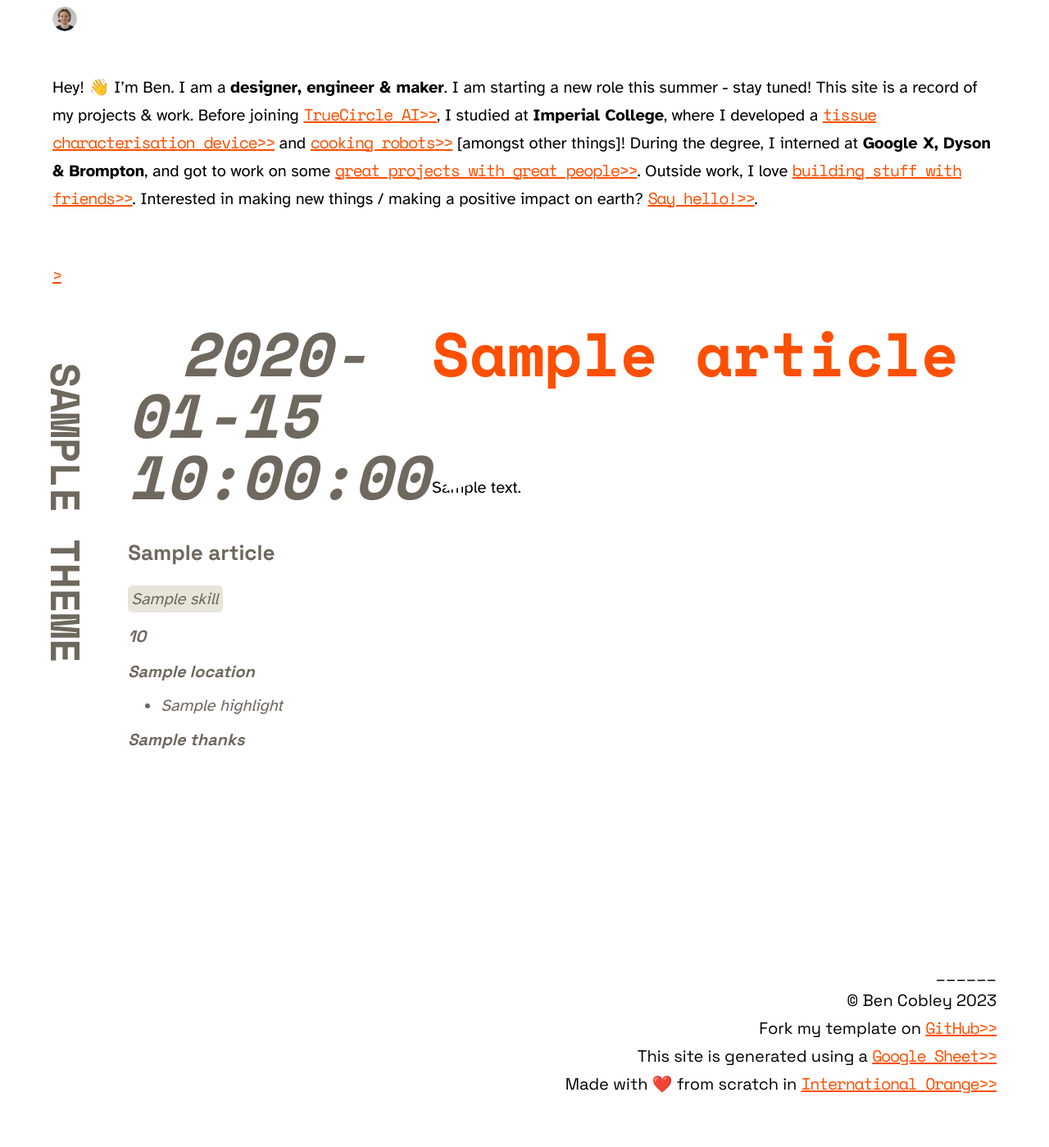
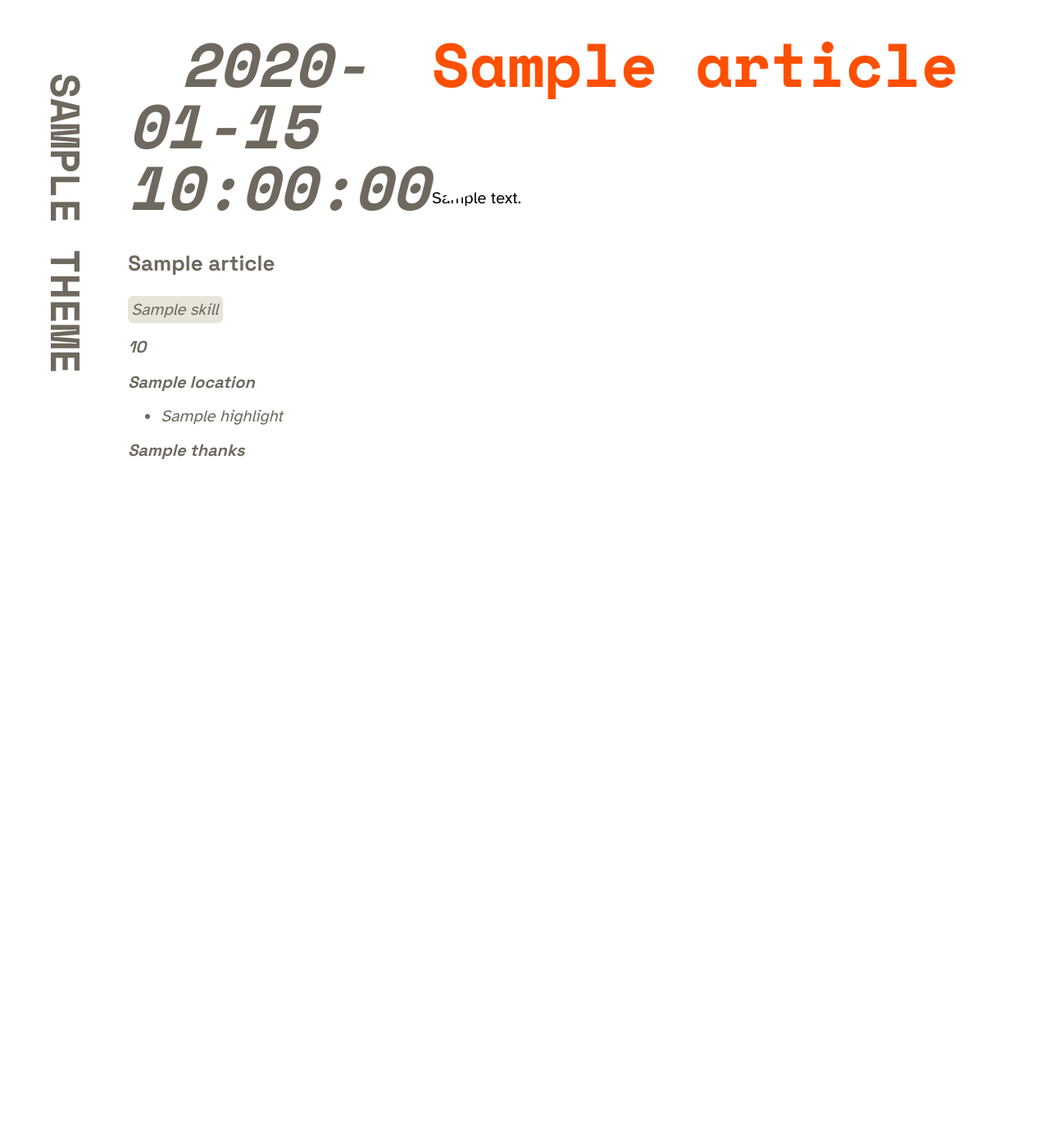
Before and after one commit to bencobley/bencobley.github.io, a Flask app: template templates/timeline.html in a window 1280 px wide. Shown: the whole page at 82% size. After the commit the page ends 560 px from the top, so only its background shows below. Run offline with Flask 3, Linux system fonts and the light colour scheme; the template is opened without the code that fills it: most values are stand-ins (such as "Sample title", 1, 10 or a date in 2020).

Commit message:
Move all content to be dynamically generated

```diff
--- a/templates/timeline.html
+++ b/templates/timeline.html
@@ -3,25 +3,8 @@
 <!-- This timeline.html file extends the base.html file, and is where the timeline content is generated.
   The Jinja2 templating language is used to generate the HTML content from the data in the CSV files. -->
 
-<!-- Homepage -->
-<div class="column" id="Home">
-  <div class="homepage">
-    <div class="me">
-      <a href="https://www.linkedin.com/in/bennetcobley/" target="_blank" rel="noopener noreferrer"><img src="static/img/me.png" /></a>
-    </div>
-    <span class="text">
-      Hey! 👋 I’m Ben. I am a <b>designer, engineer & maker</b>. I am starting a new role this summer - stay tuned! This site is a record of my
-      projects & work. Before joining <a href="#TrueCircle">TrueCircle AI</a>, I studied at <b>Imperial College</b>, where I developed a
-      <a href="#Percussion">tissue characterisation device</a> and <a href="#OnionBot">cooking robots</a> [amongst other things]! During the degree, I
-      interned at <b>Google X, Dyson & Brompton</b>, and got to work on some <a href="#Experience">great projects with great people</a>. Outside work,
-      I love <a href="#Projects">building stuff with friends</a>. Interested in making new things / making a positive impact on earth?
-      <a href="https://www.linkedin.com/in/bennetcobley/" target="_blank" rel="noopener noreferrer">Say hello!</a>.
-    </span>
-    <a href="#Experience" class="homepage-arrow">&#62;</a>
-  </div>
-</div>
+{% for theme, articles in articles_by_theme.items() %}
 
-{% for theme, articles in articles_by_theme.items() %}
 <!-- THEME -->
 <div class="column">
   <div class="row theme-row" id="{{ theme }}">
@@ -55,7 +38,7 @@
         </div>
         <div class="article-body">
           <span class="title">{{ article['title'] }}</span>
-          {% for (media, text) in article['body'] %}
+          {% for (media, text) in article['body'] %} {% if media[0] != "" %}
           <div class="splide">
             <div class="splide__track">
               <ul class="splide__list">
@@ -63,34 +46,13 @@
               </ul>
             </div>
           </div>
+          {% endif %} {% if text[0] != "" %}
           <span class="text">{{ text }}</span>
-          {% endfor %}
+          {% endif %} {% endfor %}
         </div>
       </div>
       {% endfor %}
     </div>
   </div>
+  {% endfor %} {% endblock %}
 </div>
-{% endfor %}
-<!-- Footer -->
-<div class="column" id="End">
-  <div class="footer">
-    <span class="text">
-      ______ <br />
-      &copy; Ben Cobley
-      <script>
-        document.write(new Date().getFullYear());
-      </script>
-      <br />
-      Fork my template on
-      <a href="https://github.com/bencobley/bencobley.github.io">GitHub</a>
-      <br />
-      This site is generated using a
-      <a href="https://docs.google.com/spreadsheet/ccc?key=1YLPiKODcjiSdY-z6nUn9SXbsGM_wfrvtsDITZ2rzNA4">Google Sheet</a>
-      <br />
-      Made with ❤️ from scratch in
-      <a href="https://en.wikipedia.org/wiki/International_orange">International Orange</a>
-    </span>
-  </div>
-</div>
-{% endblock %}
```
Also changed, not shown: templates/timeline_fiver.html (deleted, +0 -104 lines).
